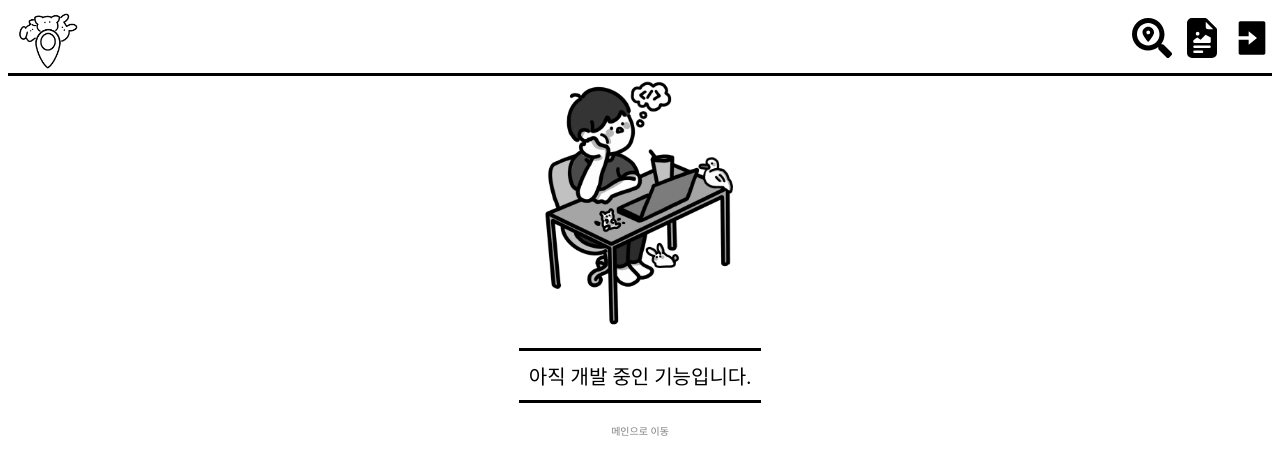
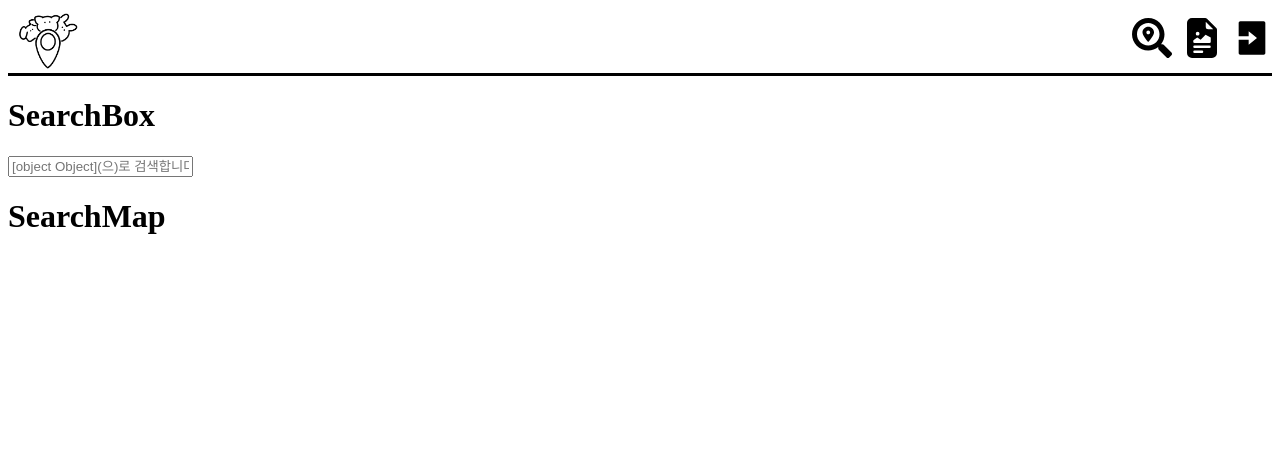
Before and after one commit to hwinareun/PetMediSearch, a React (Vite) app in the folder client/: page /search in a window 1280 px wide. Shown: the top 474 px of the page. Built offline with nearby package versions, Linux system fonts and the light colour scheme; no server answers.

Commit message:
(FE) [feat] 검색 컴포넌트 기본 틀 생성
 #26

```diff
--- /dev/null
+++ b/client/src/components/search/SearchBox.tsx
@@ -0,0 +1,28 @@
+import styled from 'styled-components';
+
+const searchPlace = {
+  allPlace: '전체',
+  onlyHospital: '병원',
+  onlyPharmacy: '약국',
+};
+
+function SearchBox() {
+  const onChange = () => {};
+  const onKeyEnter = () => {};
+
+  return (
+    <SearchBoxStyle>
+      <h1>SearchBox</h1>
+      <input
+        type="text"
+        placeholder={`${searchPlace}(으)로 검색합니다.`}
+        onChange={onChange}
+        onKeyDown={onKeyEnter}
+      />
+    </SearchBoxStyle>
+  );
+}
+
+const SearchBoxStyle = styled.div``;
+
+export default SearchBox;
--- /dev/null
+++ b/client/src/components/search/SearchMap.tsx
@@ -0,0 +1,13 @@
+import styled from 'styled-components';
+
+function SearchMap() {
+  return (
+    <SearchMapStyle>
+      <h1>SearchMap</h1>
+    </SearchMapStyle>
+  );
+}
+
+const SearchMapStyle = styled.div``;
+
+export default SearchMap;
--- a/client/src/pages/Search.tsx
+++ b/client/src/pages/Search.tsx
@@ -1,10 +1,12 @@
 import styled from 'styled-components';
-import Programming from '../components/common/Programming';
+import SearchBox from '../components/search/SearchBox';
+import SearchMap from '../components/search/SearchMap';
 
 function Search() {
   return (
     <SearchStyle>
-      <Programming />
+      <SearchBox />
+      <SearchMap />
     </SearchStyle>
   );
 }
```
